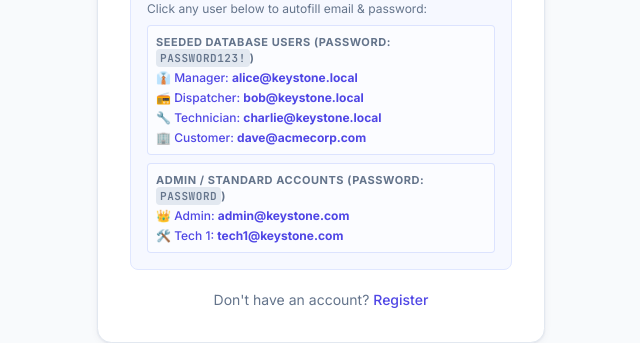
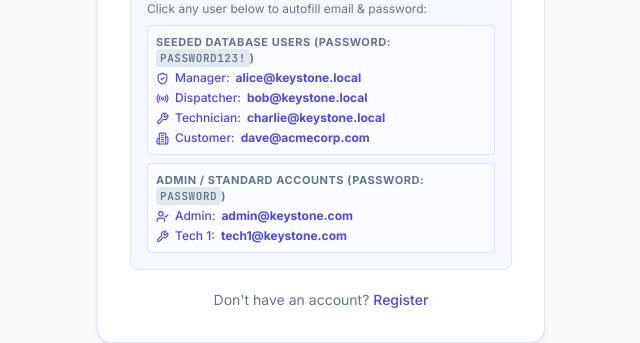
Before and after one commit to akshayvarma121/keystone-frontend-zidio, a React (Vite) app: page /login in a window 1280 px wide. Shown: the part 495-838 px from the top of the page, without its empty margins (319-959 px from the left). Built offline with nearby package versions, Linux system fonts and the light colour scheme.

Commit message:
feat: default to Light Mode, add Topbar theme toggle button, and remove all emojis

```diff
--- a/src/components/common/Topbar.tsx
+++ b/src/components/common/Topbar.tsx
@@ -98,10 +98,21 @@ export const Topbar: React.FC<{ onMenuClick?: () => void }> = ({ onMenuClick })
 
         <button
           onClick={toggleTheme}
-          aria-label="Toggle dark mode"
-          className="rounded-lg p-2 text-slate-500 hover:bg-slate-100 dark:text-slate-300 dark:hover:bg-slate-800 transition-colors"
+          aria-label="Toggle light or dark mode"
+          title="Switch theme"
+          className="flex items-center gap-1.5 rounded-lg border border-slate-200 dark:border-slate-800 bg-white dark:bg-slate-900 px-3 py-1.5 text-xs font-semibold text-slate-700 dark:text-slate-200 hover:bg-slate-50 dark:hover:bg-slate-800 transition-colors"
         >
-          {theme === 'dark' ? <Sun size={18} /> : <Moon size={18} />}
+          {theme === 'dark' ? (
+            <>
+              <Sun size={14} className="text-amber-500" />
+              <span className="hidden sm:inline">Light Mode</span>
+            </>
+          ) : (
+            <>
+              <Moon size={14} className="text-indigo-600" />
+              <span className="hidden sm:inline">Dark Mode</span>
+            </>
+          )}
         </button>
 
         <div className="relative" ref={notifRef}>
--- a/src/context/ThemeContext.tsx
+++ b/src/context/ThemeContext.tsx
@@ -13,7 +13,7 @@ function getInitialTheme(): Theme {
   if (typeof window === 'undefined') return 'light';
   const stored = window.localStorage.getItem('keystone-theme');
   if (stored === 'dark' || stored === 'light') return stored;
-  return window.matchMedia?.('(prefers-color-scheme: dark)').matches ? 'dark' : 'light';
+  return 'light';
 }
 
 export const ThemeProvider: React.FC<{ children: React.ReactNode }> = ({ children }) => {
--- a/src/pages/LoginPage.tsx
+++ b/src/pages/LoginPage.tsx
@@ -1,6 +1,6 @@
 import React, { useState } from 'react';
 import { Link, useNavigate, useLocation } from 'react-router-dom';
-import { Mail, Lock, Eye, EyeOff, ArrowRight } from 'lucide-react';
+import { Mail, Lock, Eye, EyeOff, ArrowRight, ShieldCheck, Radio, Wrench, Building2, UserCheck } from 'lucide-react';
 import { useAuth } from '../context/AuthContext';
 const KeystoneMark: React.FC = () => (
   <svg width="34" height="34" viewBox="0 0 100 100" className="shrink-0">
@@ -107,7 +107,7 @@ export const LoginPage: React.FC = () => {
             </button>
             {isLoading && (
               <p className="mt-2 text-center text-xs text-amber-600 dark:text-amber-400 animate-pulse">
-                ⚡ Waking up live Render backend service… (Cold start takes ~45 seconds on first request)
+                Waking up live Render backend service… (Cold start takes ~45 seconds on first request)
               </p>
             )}
           </form>
@@ -119,17 +119,17 @@ export const LoginPage: React.FC = () => {
               <div className="rounded border border-indigo-200/60 p-2 dark:border-indigo-800/40 bg-white/60 dark:bg-slate-900/40">
                 <p className="text-[11px] font-bold text-slate-500 uppercase tracking-wider mb-1">Seeded Database Users (Password: <code className="bg-slate-200 dark:bg-slate-800 px-1 py-0.5 rounded">Password123!</code>)</p>
                 <div className="grid grid-cols-1 gap-1 text-indigo-600 dark:text-indigo-400">
-                  <button type="button" onClick={() => { setEmail('alice@keystone.local'); setPassword('Password123!'); }} className="text-left hover:underline">
-                    👔 Manager: <strong>alice@keystone.local</strong>
+                  <button type="button" onClick={() => { setEmail('alice@keystone.local'); setPassword('Password123!'); }} className="text-left hover:underline flex items-center gap-1.5">
+                    <ShieldCheck size={13} /> Manager: <strong>alice@keystone.local</strong>
                   </button>
-                  <button type="button" onClick={() => { setEmail('bob@keystone.local'); setPassword('Password123!'); }} className="text-left hover:underline">
-                    📻 Dispatcher: <strong>bob@keystone.local</strong>
+                  <button type="button" onClick={() => { setEmail('bob@keystone.local'); setPassword('Password123!'); }} className="text-left hover:underline flex items-center gap-1.5">
+                    <Radio size={13} /> Dispatcher: <strong>bob@keystone.local</strong>
                   </button>
-                  <button type="button" onClick={() => { setEmail('charlie@keystone.local'); setPassword('Password123!'); }} className="text-left hover:underline">
-                    🔧 Technician: <strong>charlie@keystone.local</strong>
+                  <button type="button" onClick={() => { setEmail('charlie@keystone.local'); setPassword('Password123!'); }} className="text-left hover:underline flex items-center gap-1.5">
+                    <Wrench size={13} /> Technician: <strong>charlie@keystone.local</strong>
                   </button>
-                  <button type="button" onClick={() => { setEmail('dave@acmecorp.com'); setPassword('Password123!'); }} className="text-left hover:underline">
-                    🏢 Customer: <strong>dave@acmecorp.com</strong>
+                  <button type="button" onClick={() => { setEmail('dave@acmecorp.com'); setPassword('Password123!'); }} className="text-left hover:underline flex items-center gap-1.5">
+                    <Building2 size={13} /> Customer: <strong>dave@acmecorp.com</strong>
                   </button>
                 </div>
               </div>
@@ -137,11 +137,11 @@ export const LoginPage: React.FC = () => {
               <div className="rounded border border-indigo-200/60 p-2 dark:border-indigo-800/40 bg-white/60 dark:bg-slate-900/40">
                 <p className="text-[11px] font-bold text-slate-500 uppercase tracking-wider mb-1">Admin / Standard Accounts (Password: <code className="bg-slate-200 dark:bg-slate-800 px-1 py-0.5 rounded">password</code>)</p>
                 <div className="grid grid-cols-1 gap-1 text-indigo-600 dark:text-indigo-400">
-                  <button type="button" onClick={() => { setEmail('admin@keystone.com'); setPassword('password'); }} className="text-left hover:underline">
-                    👑 Admin: <strong>admin@keystone.com</strong>
+                  <button type="button" onClick={() => { setEmail('admin@keystone.com'); setPassword('password'); }} className="text-left hover:underline flex items-center gap-1.5">
+                    <UserCheck size={13} /> Admin: <strong>admin@keystone.com</strong>
                   </button>
-                  <button type="button" onClick={() => { setEmail('tech1@keystone.com'); setPassword('password'); }} className="text-left hover:underline">
-                    🛠️ Tech 1: <strong>tech1@keystone.com</strong>
+                  <button type="button" onClick={() => { setEmail('tech1@keystone.com'); setPassword('password'); }} className="text-left hover:underline flex items-center gap-1.5">
+                    <Wrench size={13} /> Tech 1: <strong>tech1@keystone.com</strong>
                   </button>
                 </div>
               </div>
```
